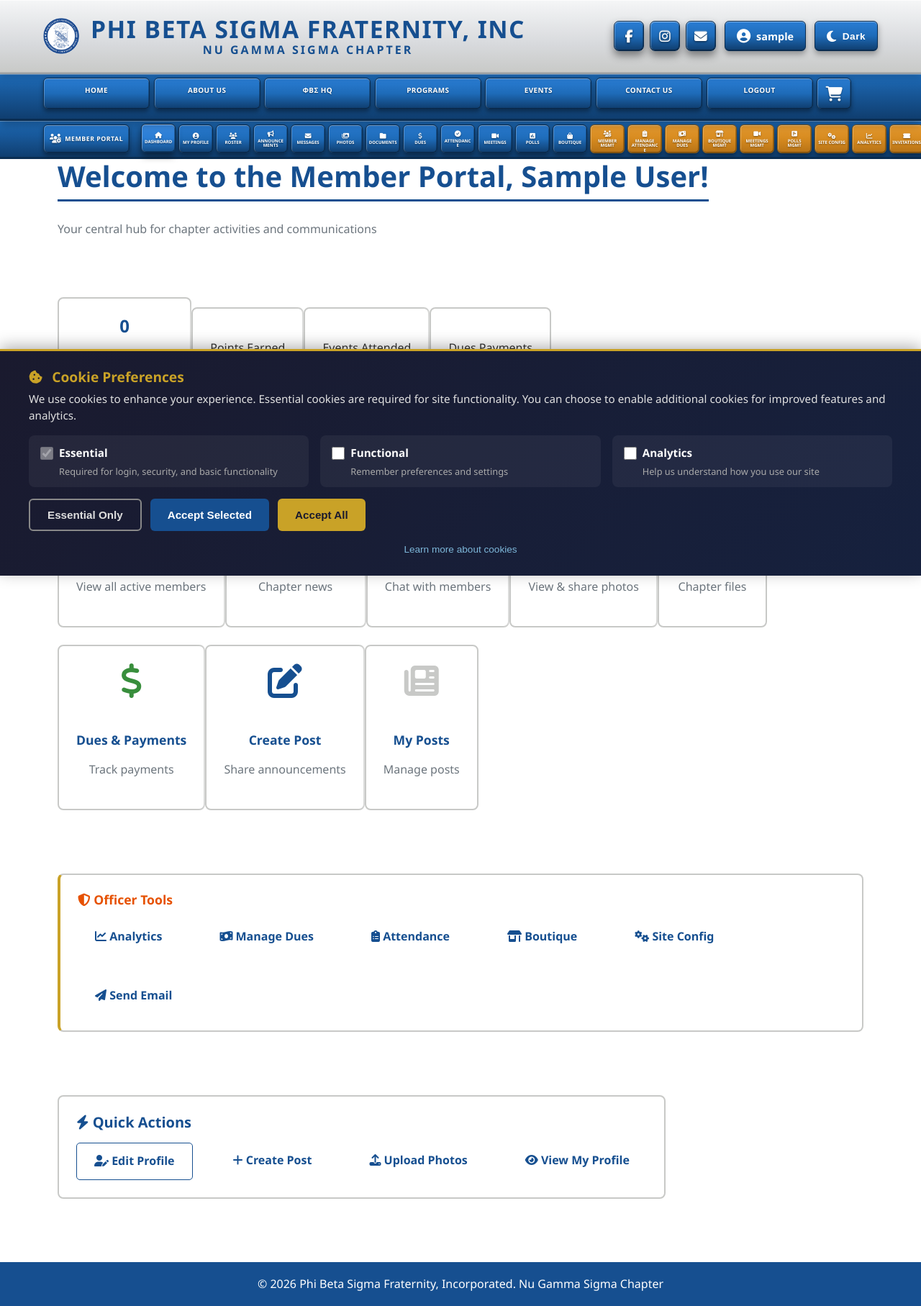
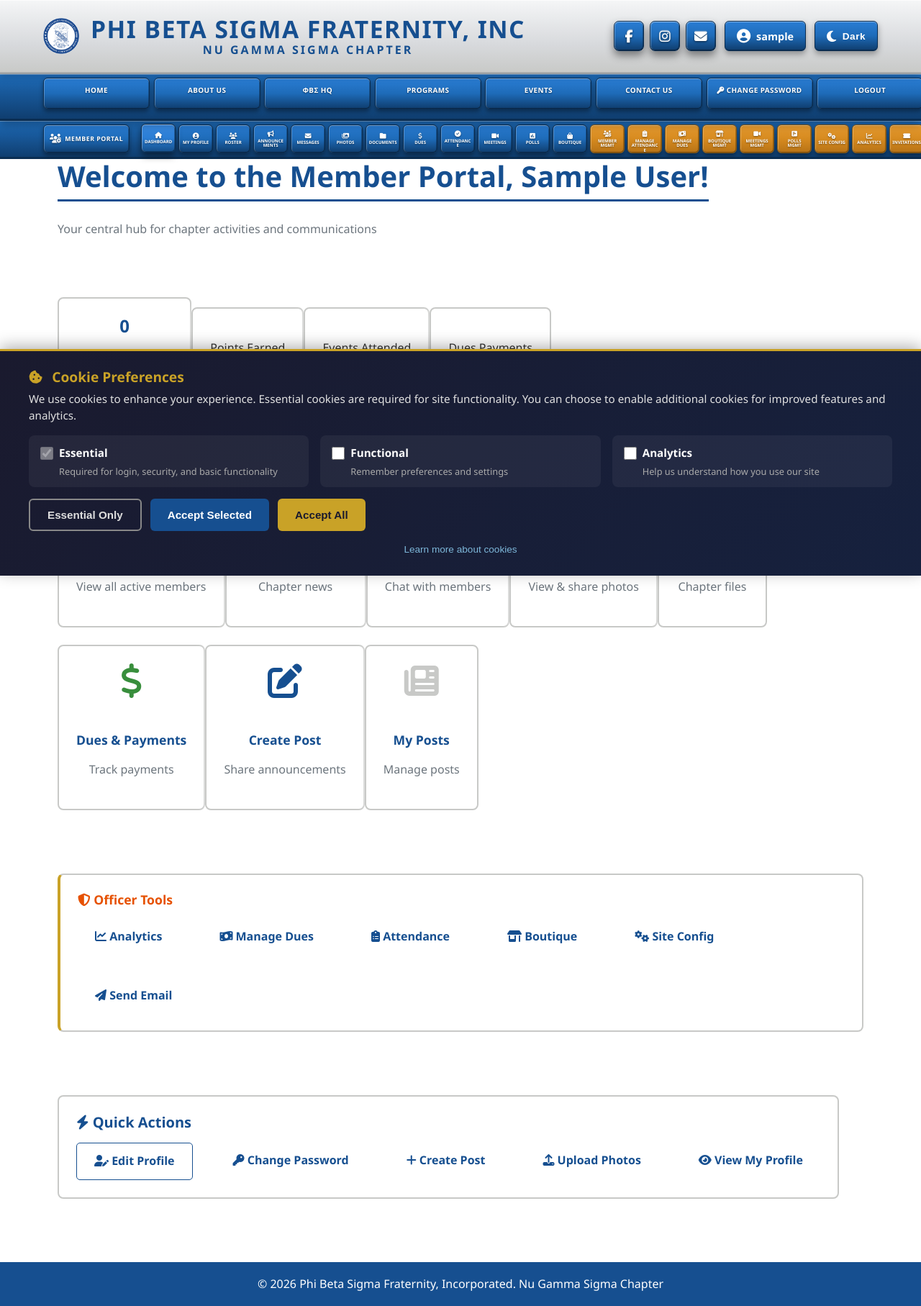
Before and after one commit to jeuanimo/CapstoneCH61, a Django app: page /portal/ in a window 1280 px wide; the page is wider, and only the part inside the window is pictured. Shown: that part at 72% size. Run offline with Django 5.2, Linux system fonts and the light colour scheme; the visitor is signed in with stand-in values (Sample User, id 1); data comes from the database, SQL or seed files in the repository; data that the repository does not hold is empty; some libraries are stand-ins or nearby versions.

Commit message:
Add visible password change links to navbar and dashboard

```diff
--- a/templates/base.html
+++ b/templates/base.html
@@ -154,6 +154,9 @@
                         <a href="{% url 'contact' %}" class="nav-link">Contact Us</a>
                     </li>
                     {% if user.is_authenticated %}
+                    <li class="nav-item">
+                        <a href="{% url 'password_change' %}" class="nav-link"><i class="fas fa-key"></i> Change Password</a>
+                    </li>
                     <li class="nav-item">
                         <a href="{% url 'logout' %}" class="nav-link">Logout</a>
                     </li>
--- a/templates/pages/portal/dashboard.html
+++ b/templates/pages/portal/dashboard.html
@@ -195,6 +195,9 @@
                         <a href="{% url 'edit_own_profile' %}" class="btn btn-outline-primary">
                             <i class="fas fa-user-edit"></i> Edit Profile
                         </a>
+                        <a href="{% url 'password_change' %}" class="btn btn-outline-secondary">
+                            <i class="fas fa-key"></i> Change Password
+                        </a>
                         <a href="{% url 'create_post' %}" class="btn btn-outline-success">
                             <i class="fas fa-plus"></i> Create Post
                         </a>
```
